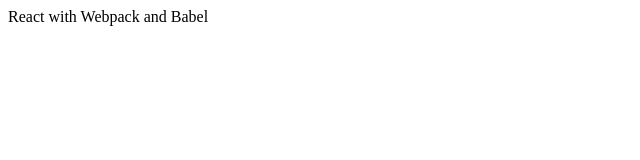
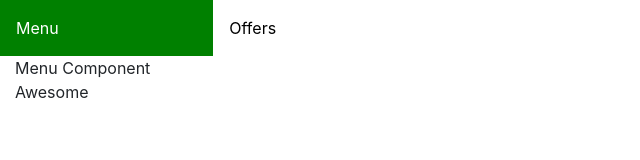
Before and after one commit to CrossOps-Enterprise/react-tabnav, a React app: page / in a window 1280 px wide. Shown: the whole page, without its empty margins (0-640 px from the left). Built offline with nearby package versions, Linux system fonts and the light colour scheme.

Commit message:
feat: tab navigation works

```diff
--- a/package.json
+++ b/package.json
@@ -3,6 +3,7 @@
   "version": "1.0.0",
   "description": "",
   "main": "index.js",
+  "private": false,
   "scripts": {
     "start": "webpack-dev-server --config ./webpack.config.js --mode production",
     "start:dev": "webpack-dev-server --config ./webpack.config.js --mode development",
@@ -24,6 +25,7 @@
   "license": "MIT",
   "dependencies": {
     "axios": "^0.19.0",
+    "bootstrap": "^4.4.1",
     "react": "^16.12.0",
     "react-dom": "^16.12.0",
     "react-redux": "^7.1.3",
@@ -32,10 +34,12 @@
   },
   "devDependencies": {
     "@babel/core": "^7.7.7",
+    "@babel/plugin-proposal-class-properties": "^7.8.3",
     "@babel/preset-env": "^7.7.7",
     "@babel/preset-react": "^7.7.4",
     "babel-eslint": "^10.0.3",
     "babel-loader": "^8.0.6",
+    "css-loader": "^3.5.3",
     "eslint": "^6.1.0",
     "eslint-config-airbnb": "^18.0.1",
     "eslint-loader": "^3.0.3",
@@ -45,6 +49,7 @@
     "eslint-plugin-react-hooks": "^1.7.0",
     "html-webpack-plugin": "^3.2.0",
     "react-hot-loader": "^4.12.18",
+    "style-loader": "^1.2.1",
     "webpack": "^4.41.4",
     "webpack-cli": "^3.3.10",
     "webpack-dev-server": "^3.10.1"
--- /dev/null
+++ b/src/components/TabNav/Tabnav.js
@@ -0,0 +1,60 @@
+import React, { Component, Fragment } from 'react'
+
+class TabNav extends Component {
+  constructor (props) {
+    super(props)
+    this.state = {
+      tabData: this.props.data
+    }
+
+    this.setItem = this.setItem.bind(this)
+  }
+
+  setItem (index) {
+    const merged = this.state.tabData
+
+    if (!merged[index].isActive) {
+      merged[index].isActive = !this.state.tabData[index].isActive
+    }
+    merged.forEach((item, rowIndex) => {
+      return index !== rowIndex ? (item.isActive = false) : null
+    })
+
+    this.setState({ tabData: merged })
+  };
+
+  render () {
+    const { activeTabStyles, tabBarStyles, classes, tabBarBorderStyle } = this.props
+    const { tabData } = this.state
+    return (
+      <div className='flexer-column container-fluid'>
+        <div className='row' style={tabBarBorderStyle}>
+          {tabData.map((item, index) => (
+            <div
+              key={index}
+              style={(item.isActive && activeTabStyles) || tabBarStyles}
+              className={classes || 'col-lg-2 col-md-12 col-sm-12 flexer p-3'}
+              onClick={() => this.setItem(index)}
+            >
+              {item.tabName}
+            </div>
+          ))}
+        </div>
+
+        <div>
+          {tabData.map(({ Component, ...item }, index) => (
+            <Fragment key={index}>
+              {item.isActive && item.tabName === tabData[index].tabName && (
+                <div>
+                  {Component(item.componentProps || {})}
+                </div>
+              )}
+            </Fragment>
+          ))}
+        </div>
+      </div>
+    )
+  }
+}
+
+export default TabNav
--- a/src/index.js
+++ b/src/index.js
@@ -1,13 +1,48 @@
 import React from 'react'
 import ReactDOM from 'react-dom'
+import 'bootstrap/dist/css/bootstrap.min.css'
+import TabNav from './components/TabNav/Tabnav'
 
-const title = 'React with Webpack and Babel'
-
-ReactDOM.render(
+const Menu = (props) => (
   <div>
-    {title}
-  </div>,
-  document.getElementById('app')
+    {props.cardTitle}
+    <br />
+    {props.cardSubtitle}
+  </div>
 )
 
-// module.hot.accept();
+const tabScreenData = [
+  {
+    tabName: 'Menu',
+    isActive: true,
+    componentProps: {
+      cardTitle: 'Menu Component',
+      cardSubtitle: 'Awesome'
+    },
+    Component: Menu
+  },
+  {
+    tabName: 'Offers',
+    isActive: false,
+    componentProps: {
+      cardTitle: 'Offers Component',
+      cardSubtitle: 'Awesome 2'
+    },
+    Component: Menu
+  }
+]
+
+if (process.env.NODE_ENV !== 'production') {
+  ReactDOM.render(
+    <TabNav
+      activeTabStyles={{ color: 'white', backgroundColor: 'green' }}
+      tabBarStyles={{
+        cursor: 'pointer',
+        color: 'black'
+      }}
+      data={tabScreenData}
+    />,
+    document.getElementById('root')
+  )
+}
+export default TabNav
--- a/webpack.config.js
+++ b/webpack.config.js
@@ -1,4 +1,5 @@
-const webpack = require('webpack');
+const webpack = require('webpack')
+const path = require('path')
 // const HtmlWebpackPlugin = require('html-webpack-plugin')
 
 module.exports = {
@@ -11,6 +12,10 @@
         test: /\.(js|jsx)$/,
         exclude: /node_modules/,
         use: ['babel-loader', 'eslint-loader']
+      },
+      {
+        test: /\.css$/i,
+        use: ['style-loader', 'css-loader']
       }
     ]
   },
@@ -20,13 +25,13 @@
   },
 
   output: {
-        path: __dirname + '/dist',
+    path: path.join(__dirname, '/dist'),
     publicPath: '/',
     filename: 'bundle.js'
   },
 
   plugins: [
-        new webpack.HotModuleReplacementPlugin(),
+    new webpack.HotModuleReplacementPlugin()
     // new HtmlWebpackPlugin()
   ],
 
@@ -34,4 +39,4 @@
     contentBase: './dist',
     hot: true
   }
-};
+}
```
Also changed, not shown: .babelrc, dist/index.html, 1 other file. Lines whose indentation alone changed are shown as unchanged.
